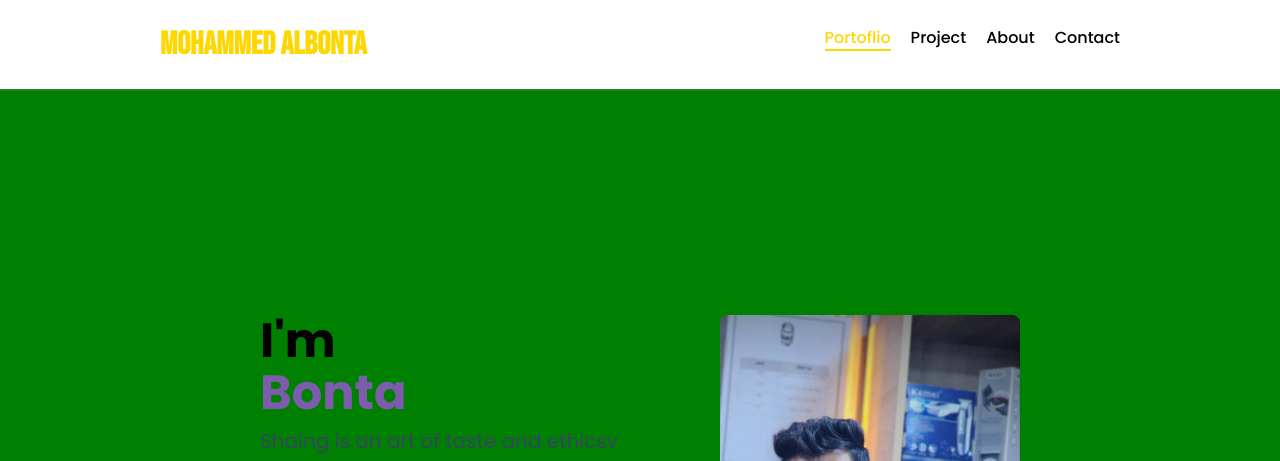
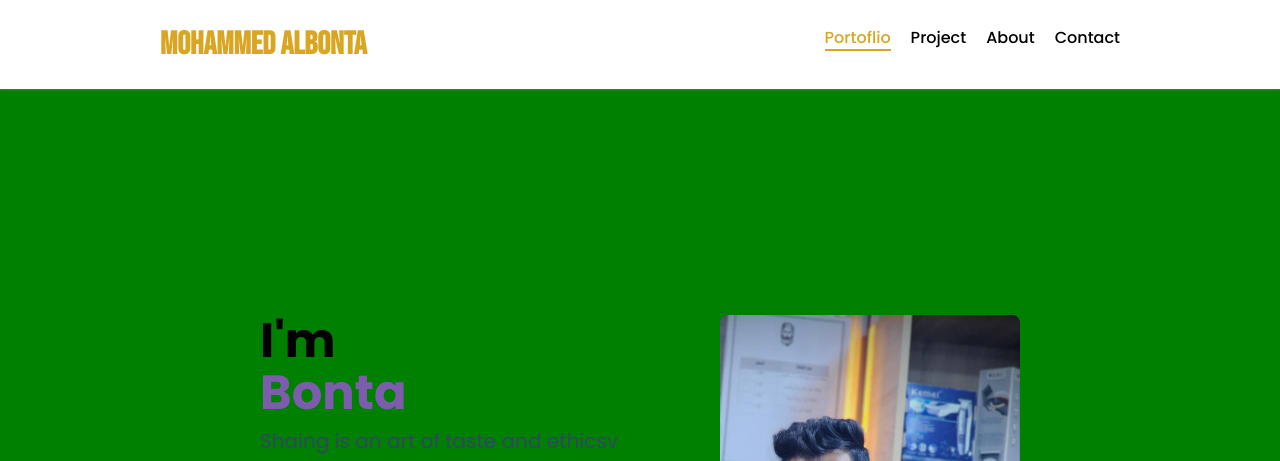
Before and after one commit to mohammedAbonta/protofolio, a website: page index.html in a window 1280 px wide. Shown: the top 461 px of the page. Drawn offline with Linux system fonts and the light colour scheme.

Commit message:
Update style.css

```diff
--- a/style.css
+++ b/style.css
@@ -2,7 +2,7 @@
 @import url('https://fonts.googleapis.com/css2?family=Oswald:wght@200..700&family=Poppins:ital,wght@0,100;0,200;0,300;0,400;0,500;0,600;0,700;0,800;0,900;1,100;1,200;1,300;1,400;1,500;1,600;1,700;1,800;1,900&display=swap');
 @import url('https://fonts.googleapis.com/css2?family=Bebas+Neue&display=swap');
 :root {
-  --mainC: #ffd700;
+  --mainC: #daa520;
   --secC: #344563;
   --sec2C: #7E5CAD;
   --mainF: 'Poppins';
```
